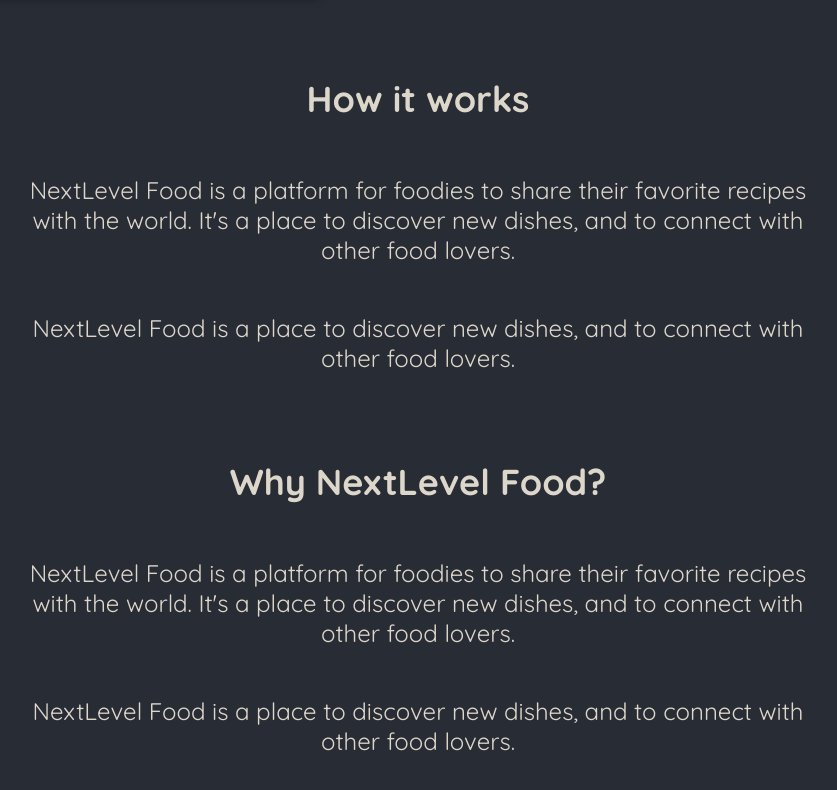
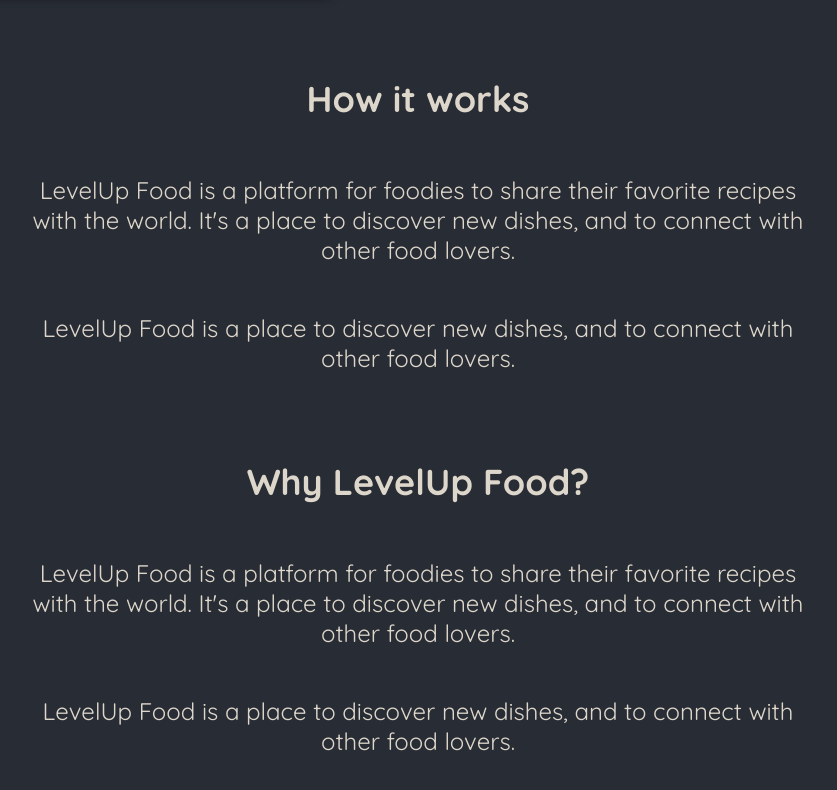
Before and after one commit to evanpowell/level-up-foods-app, a Next.js app: page / in a window 1280 px wide. Shown: the part 594-1384 px from the top of the page, without its empty margins (222-1059 px from the left). Built offline with nearby package versions, Linux system fonts and the light colour scheme.

Commit message:
fix brand typo

```diff
--- a/app/page.jsx
+++ b/app/page.jsx
@@ -14,7 +14,7 @@
         </div>
         <div>
           <div className={styles.hero}>
-            <h1>NextLevel Food for NextLevel Foodies</h1>
+            <h1>LevelUp Food for Next Level Foodies</h1>
             <p>Taste & share food from all over the world.</p>
           </div>
           <div className={styles.cta}>
@@ -27,26 +27,26 @@
         <section className={styles.section}>
           <h2>How it works</h2>
           <p>
-            NextLevel Food is a platform for foodies to share their favorite
+            LevelUp Food is a platform for foodies to share their favorite
             recipes with the world. It&apos;s a place to discover new dishes,
             and to connect with other food lovers.
           </p>
           <p>
-            NextLevel Food is a place to discover new dishes, and to connect
-            with other food lovers.
+            LevelUp Food is a place to discover new dishes, and to connect with
+            other food lovers.
           </p>
         </section>
 
         <section className={styles.section}>
-          <h2>Why NextLevel Food?</h2>
+          <h2>Why LevelUp Food?</h2>
           <p>
-            NextLevel Food is a platform for foodies to share their favorite
+            LevelUp Food is a platform for foodies to share their favorite
             recipes with the world. It&apos;s a place to discover new dishes,
             and to connect with other food lovers.
           </p>
           <p>
-            NextLevel Food is a place to discover new dishes, and to connect
-            with other food lovers.
+            LevelUp Food is a place to discover new dishes, and to connect with
+            other food lovers.
           </p>
         </section>
       </main>
```
